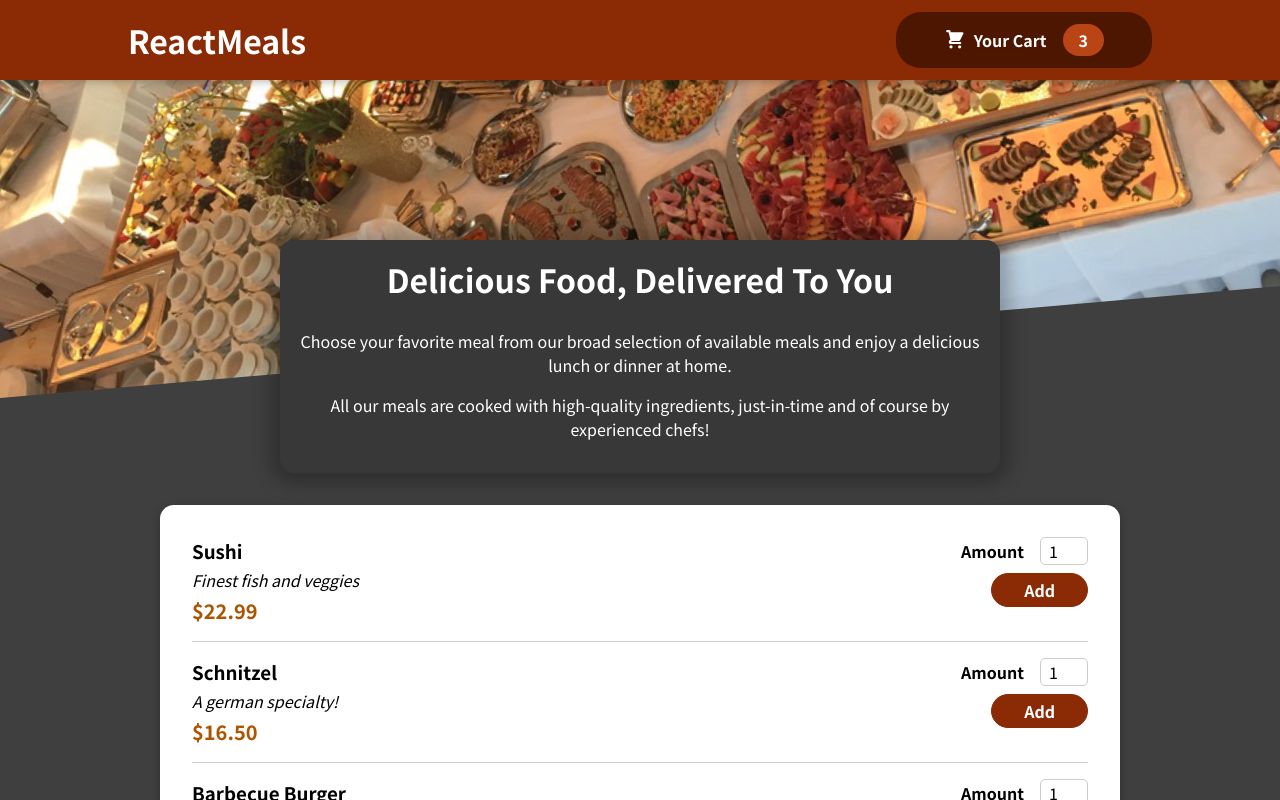
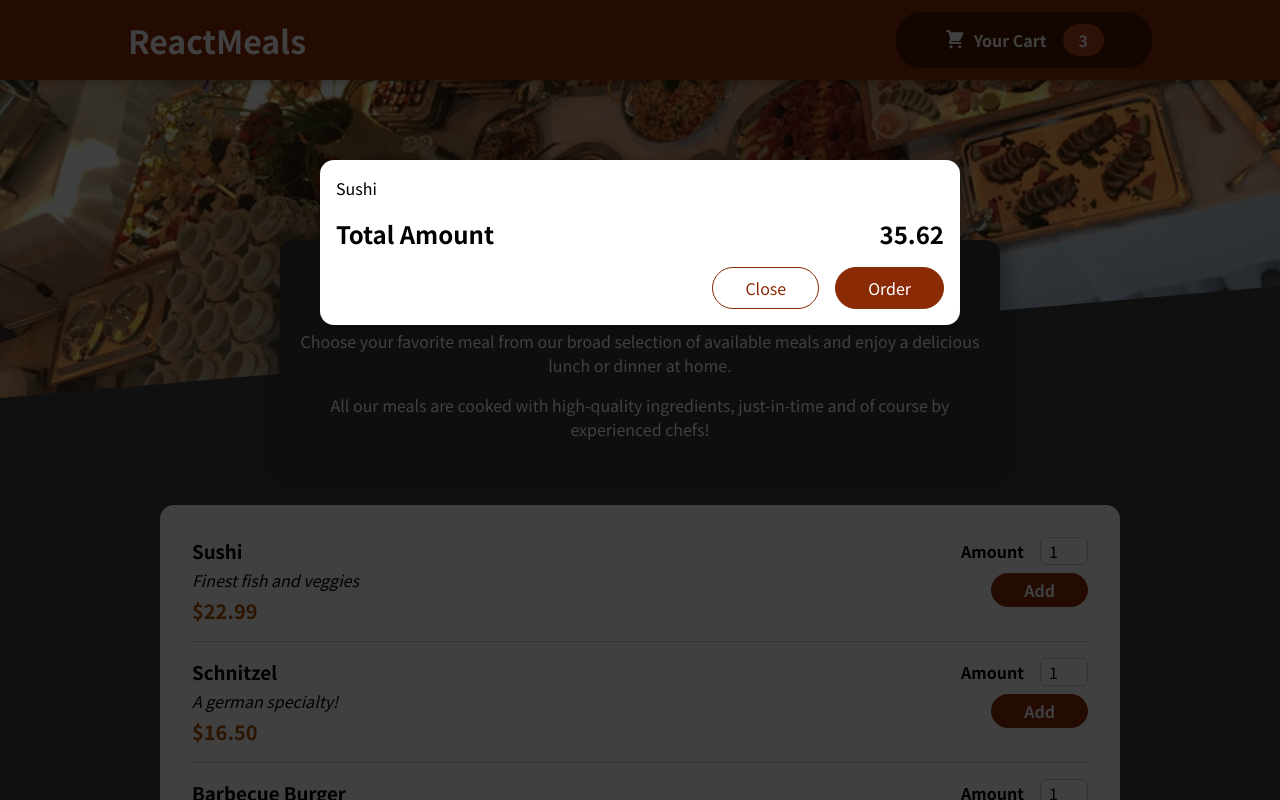
Before and after one commit to dkimhw/react-meals, a React (Create React App) app: page / in a window 1280 px wide. Shown: the top 800 px of the page. Built offline with nearby package versions, Linux system fonts and the light colour scheme.

Commit message:
Add modal component

```diff
--- a/public/index.html
+++ b/public/index.html
@@ -28,6 +28,7 @@
   </head>
   <body>
     <noscript>You need to enable JavaScript to run this app.</noscript>
+    <div id="overlays"></div>
     <div id="root"></div>
     <!--
       This HTML file is a template.
--- a/src/App.js
+++ b/src/App.js
@@ -1,10 +1,12 @@
 import React from 'react';
 import Header from './components/Layout/Header'
 import Meals from './components/Meals/Meals'
+import Cart from './components/Cart/Cart';
 
 function App() {
   return (
     <React.Fragment>
+      <Cart />
       <Header />
       <Meals />
     </React.Fragment>
--- /dev/null
+++ b/src/components/Cart/Cart.js
@@ -0,0 +1,30 @@
+
+import classes from './Cart.module.css';
+import React from 'react';
+import Modal from '../UI/Modal';
+
+const Cart = (props) => {
+  const cartItems = (
+    <ul className={classes['cart-items']}>
+      {[{ id: 'c1', name: 'Sushi', amount: 2, price: 12.99 }].map((item) => (
+        <li>{item.name}</li>
+      ))}
+    </ul>
+  );
+
+  return (
+    <Modal>
+      {cartItems}
+      <div className={classes.total}>
+        <span>Total Amount</span>
+        <span>35.62</span>
+      </div>
+      <div className={classes.actions}>
+        <button className={classes['button--alt']}>Close</button>
+        <button className={classes.button}>Order</button>
+      </div>
+    </Modal>
+  );
+};
+
+export default Cart;
--- /dev/null
+++ b/src/components/Cart/Cart.module.css
@@ -0,0 +1,44 @@
+.cart-items {
+  list-style: none;
+  margin: 0;
+  padding: 0;
+}
+
+.total {
+  display: flex;
+  justify-content: space-between;
+  align-items: center;
+  font-weight: bold;
+  font-size: 1.5rem;
+  margin: 1rem 0;
+}
+
+.actions {
+  text-align: right;
+}
+
+.actions button {
+  font: inherit;
+  cursor: pointer;
+  background-color: transparent;
+  border: 1px solid #8a2b06;
+  padding: 0.5rem 2rem;
+  border-radius: 25px;
+  margin-left: 1rem;
+}
+
+.actions button:hover,
+.actions button:active {
+  background-color: #5a1a01;
+  border-color: #5a1a01;
+  color: white;
+}
+
+.actions .button--alt {
+  color: #8a2b06;
+}
+
+.actions .button {
+  background-color: #8a2b06;
+  color: white;
+}
--- /dev/null
+++ b/src/components/UI/Modal.js
@@ -0,0 +1,31 @@
+
+import React from 'react';
+import ReactDom from 'react-dom';
+import classes from './Modal.module.css';
+
+const Backdrop = (props) => {
+  return (
+    <div className={classes.backdrop}></div>
+  );
+};
+
+const ModalOverlay = (props) => {
+  return (
+    <div className={classes.modal}>
+      {props.children}
+    </div>
+  );
+};
+
+const portalElement = document.getElementById('overlays');
+
+const Modal = (props) => {
+  return (
+    <React.Fragment>
+      {ReactDom.createPortal(<Backdrop />, portalElement) }
+      {ReactDom.createPortal(<ModalOverlay>{props.children}</ModalOverlay>, portalElement)}
+    </React.Fragment>
+  );
+};
+
+export default Modal;
--- /dev/null
+++ b/src/components/UI/Modal.module.css
@@ -0,0 +1,40 @@
+.backdrop {
+  position: fixed;
+  top: 0;
+  left: 0;
+  width: 100%;
+  height: 100vh;
+  z-index: 20;
+  background-color: rgba(0, 0, 0, 0.75);
+}
+
+.modal {
+  position: fixed;
+  top: 20vh;
+  left: 5%;
+  width: 90%;
+  background-color: white;
+  padding: 1rem;
+  border-radius: 14px;
+  box-shadow: 0 2px 8px rgba(0, 0, 0, 0.25);
+  z-index: 30;
+  animation: slide-down 300ms ease-out forwards;
+}
+
+@media (min-width: 768px) {
+  .modal {
+    width: 40rem;
+    left: calc(50% - 20rem);
+  }
+}
+
+@keyframes slide-down {
+  from {
+    opacity: 0;
+    transform: translateY(-3rem);
+  }
+  to {
+    opacity: 1;
+    transform: translateY(0);
+  }
+}
```
Also changed, not shown: 1 other file (tests, documents, lock files or other folders).
